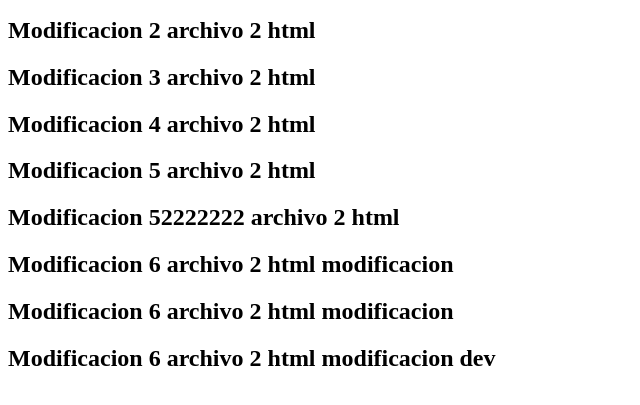
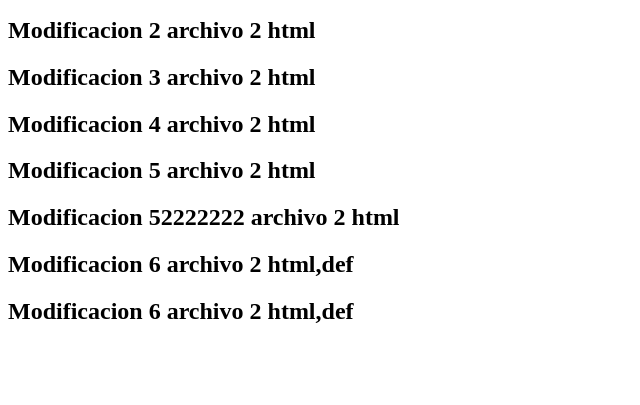
Before and after one commit to staudytorres/Repaso, a plain HTML site: page index-2.html in a window 1280 px wide. Shown: the part 97-502 px from the top of the page, without its empty margins (0-640 px from the left). Drawn offline with Linux system fonts and the light colour scheme.

Commit message:
refactor: :rocket: Se agrega una linea de archivo index-2.html
modificacion de archivos index-2.html

```diff
--- a/index-2.html
+++ b/index-2.html
@@ -16,9 +16,8 @@
     <h2>Modificacion 4 archivo 2 html</h2>
     <h2>Modificacion 5 archivo 2 html</h2>
     <h2>Modificacion 52222222 archivo 2 html</h2>
-    <h2>Modificacion 6 archivo 2 html modificacion</h2>
-    <h2>Modificacion 6 archivo 2 html modificacion</h2>
-    <h2>Modificacion 6 archivo 2 html modificacion dev</h2>
+    <h2>Modificacion 6 archivo 2 html,def</h2>
+    <h2>Modificacion 6 archivo 2 html,def</h2>
 </body>
 
 </html>
```
